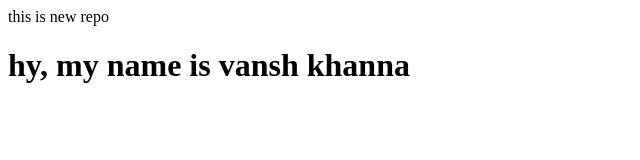
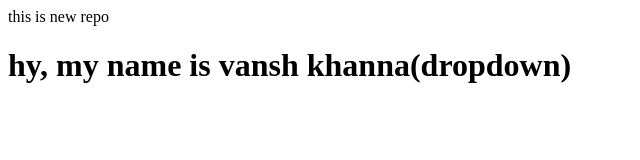
Before and after one commit to Vanshkhanna123/localrepo, a plain HTML site: page index.html in a window 1280 px wide. Shown: the whole page, without its empty margins (0-640 px from the left). Drawn offline with Linux system fonts and the light colour scheme.

Commit message:
dropdown

```diff
--- a/index.html
+++ b/index.html
@@ -1,2 +1,2 @@
 <p> this is new repo</p>
-<h1>hy, my name is vansh khanna</h1>
+<h1>hy, my name is vansh khanna(dropdown)</h1>
```
